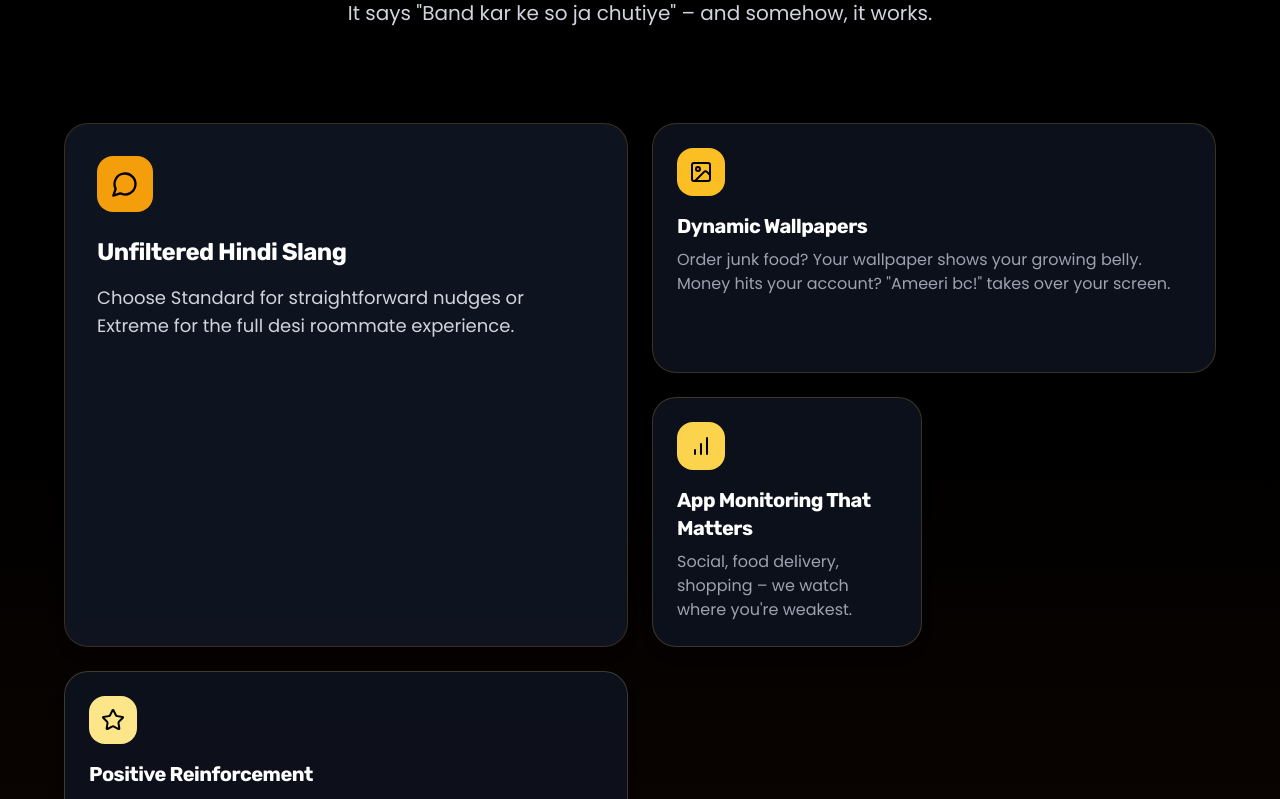
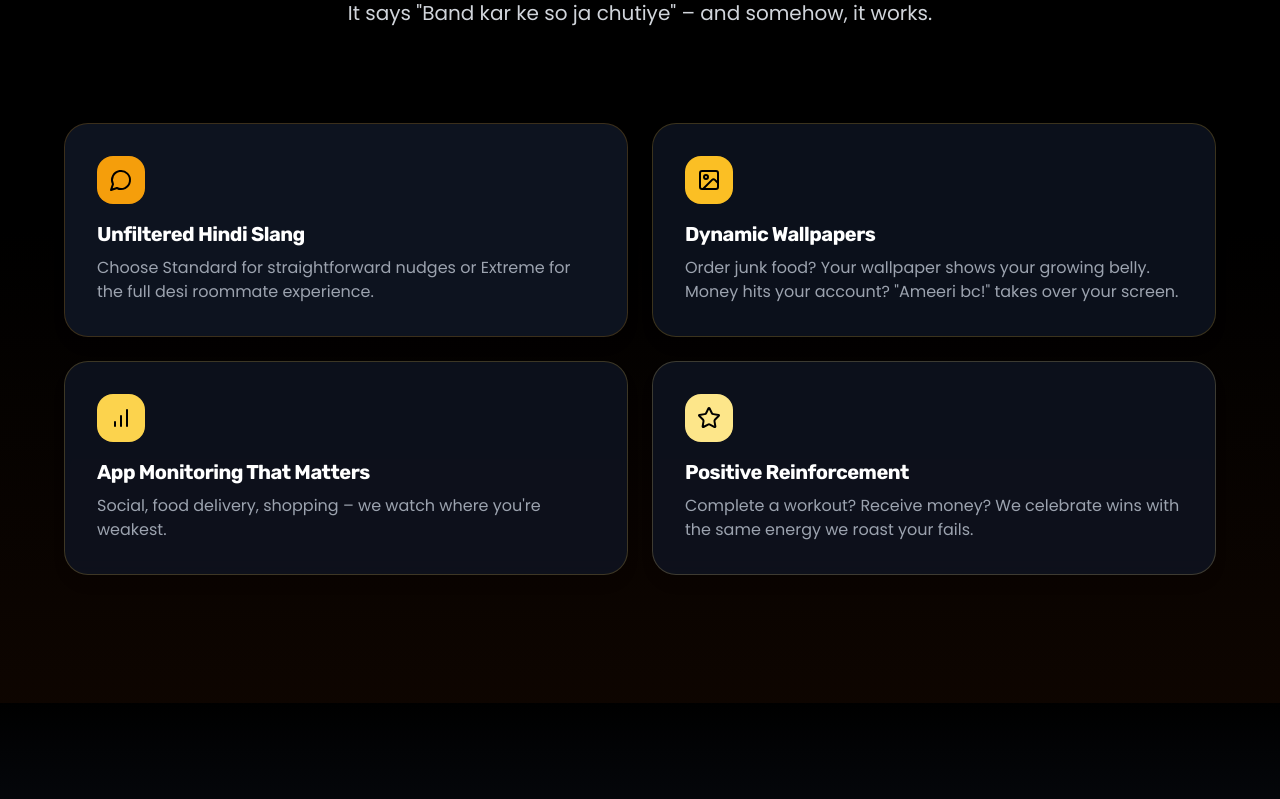
Before and after one commit to anchitfampay/bhai-behave-better-buddy, a React (Vite) app: page / in a window 1280 px wide. Shown: the part 1041-1840 px from the top of the page. Built offline with nearby package versions, Linux system fonts and the light colour scheme.

Commit message:
Fix: Ensure consistent card dimensions
Make all the cards in the Features component have similar dimensions.

```diff
--- a/src/components/Features.tsx
+++ b/src/components/Features.tsx
@@ -50,18 +50,18 @@ const Features = () => {
           </p>
         </div>
 
-        <div className="grid grid-cols-1 md:grid-cols-4 gap-6 max-w-6xl mx-auto auto-rows-fr">
-          {/* Feature 1 - Large tile spanning 2 columns and 2 rows */}
-          <div className="md:col-span-2 md:row-span-2 bg-gray-900/80 rounded-3xl p-8 border border-amber-500/20 shadow-lg hover:-translate-y-1 transition-all duration-300 backdrop-blur-sm">
-            <div className={`w-14 h-14 rounded-2xl ${features[0].color} flex items-center justify-center mb-6`}>
-              {React.createElement(features[0].icon, { size: 28, className: "text-black" })}
+        <div className="grid grid-cols-1 md:grid-cols-2 gap-6 max-w-6xl mx-auto">
+          {/* Feature 1 - Now similar size to others */}
+          <div className="bg-gray-900/80 rounded-3xl p-6 md:p-8 border border-amber-500/20 shadow-lg hover:-translate-y-1 transition-all duration-300 backdrop-blur-sm h-full">
+            <div className={`w-12 h-12 rounded-2xl ${features[0].color} flex items-center justify-center mb-4`}>
+              {React.createElement(features[0].icon, { size: 24, className: "text-black" })}
             </div>
-            <h3 className="text-2xl font-bold mb-4 text-white">{features[0].title}</h3>
-            <p className="text-gray-300 text-lg">{features[0].description}</p>
+            <h3 className="text-xl font-bold mb-2 text-white">{features[0].title}</h3>
+            <p className="text-gray-400">{features[0].description}</p>
           </div>
 
           {/* Feature 2 - Regular tile */}
-          <div className="md:col-span-2 bg-gray-900/70 rounded-3xl p-6 border border-amber-400/20 shadow-lg hover:-translate-y-1 transition-all duration-300 backdrop-blur-sm">
+          <div className="bg-gray-900/70 rounded-3xl p-6 md:p-8 border border-amber-400/20 shadow-lg hover:-translate-y-1 transition-all duration-300 backdrop-blur-sm h-full">
             <div className={`w-12 h-12 rounded-2xl ${features[1].color} flex items-center justify-center mb-4`}>
               {React.createElement(features[1].icon, { size: 24, className: "text-black" })}
             </div>
@@ -70,7 +70,7 @@ const Features = () => {
           </div>
 
           {/* Feature 3 - Regular tile */}
-          <div className="bg-gray-900/70 rounded-3xl p-6 border border-amber-300/20 shadow-lg hover:-translate-y-1 transition-all duration-300 backdrop-blur-sm">
+          <div className="bg-gray-900/70 rounded-3xl p-6 md:p-8 border border-amber-300/20 shadow-lg hover:-translate-y-1 transition-all duration-300 backdrop-blur-sm h-full">
             <div className={`w-12 h-12 rounded-2xl ${features[2].color} flex items-center justify-center mb-4`}>
               {React.createElement(features[2].icon, { size: 24, className: "text-black" })}
             </div>
@@ -78,8 +78,8 @@ const Features = () => {
             <p className="text-gray-400">{features[2].description}</p>
           </div>
 
-          {/* Feature 4 - Regular tile that spans 2 columns */}
-          <div className="md:col-span-2 bg-gray-900/70 rounded-3xl p-6 border border-amber-200/20 shadow-lg hover:-translate-y-1 transition-all duration-300 backdrop-blur-sm">
+          {/* Feature 4 - Regular tile */}
+          <div className="bg-gray-900/70 rounded-3xl p-6 md:p-8 border border-amber-200/20 shadow-lg hover:-translate-y-1 transition-all duration-300 backdrop-blur-sm h-full">
             <div className={`w-12 h-12 rounded-2xl ${features[3].color} flex items-center justify-center mb-4`}>
               {React.createElement(features[3].icon, { size: 24, className: "text-black" })}
             </div>
```
